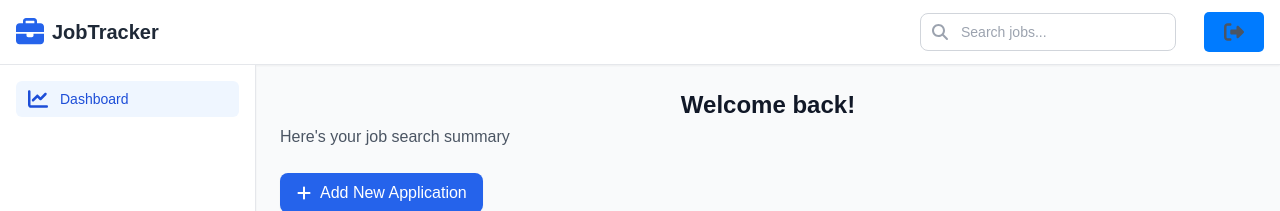
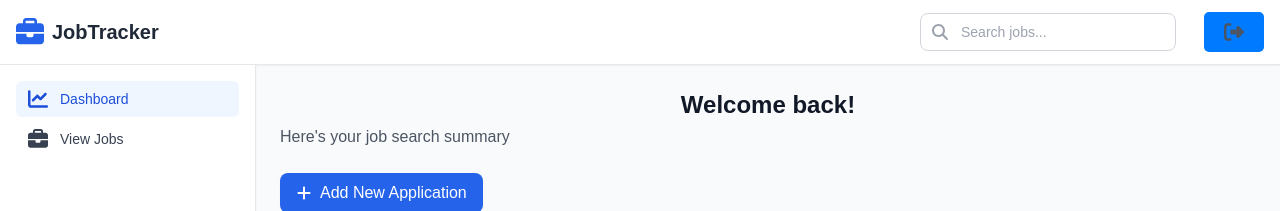
Before and after one commit to sirus-the-beaver/job-tracker, a React (Create React App) app in the folder frontend/: page / in a window 1280 px wide. Shown: the top 211 px of the page. Built offline with nearby package versions, Linux system fonts and the light colour scheme; sample sign-in values are in the browser's storage.

Commit message:
Add /view-jobs to dashboard side nav

```diff
--- a/frontend/src/App.js
+++ b/frontend/src/App.js
@@ -30,8 +30,6 @@ function App() {
       <Routes>
         <Route path="/login" element={<Login />} />
         <Route path="/signup" element={<Signup />} />
-        <Route path="/new-skill" element={<NewSkill />} />
-        <Route path="/new-contact" element={<NewContact />} />
 
         <Route element={<PrivateRoute />}>
           {/* Add private routes here */}
@@ -39,6 +37,8 @@ function App() {
           <Route path="/new-job" element={<NewJob />} />
           <Route path="/view-jobs" element={<ViewJobs />} />
           <Route path="/edit-job/:jobId" element={<EditJob />} />
+          <Route path="/new-skill" element={<NewSkill />} />
+          <Route path="/new-contact" element={<NewContact />} />
         </Route>
       </Routes>
     </AuthProvider>
--- a/frontend/src/components/Dashboard.js
+++ b/frontend/src/components/Dashboard.js
@@ -82,11 +82,18 @@ const Dashboard = () => {
         <aside className="w-64 bg-white border-r border-gray-200 shadow-sm hidden md:block">
           <nav className="p-4 space-y-1">
             <a
-              href="/dashboard"
+              href="/"
               className="flex items-center px-3 py-2 text-sm font-medium rounded-md bg-blue-50 text-blue-700 transition-colors"
             >
               <FontAwesomeIcon icon={faChartLine} className="mr-3 h-5 w-5" />
               Dashboard
+            </a>
+            <a
+              href="/view-jobs"
+              className="flex items-center px-3 py-2 text-sm font-medium rounded-md text-gray-700 hover:bg-gray-50 transition-colors"
+            >
+              <FontAwesomeIcon icon={faBriefcase} className="mr-3 h-5 w-5" />
+              View Jobs
             </a>
           </nav>
         </aside>
```
